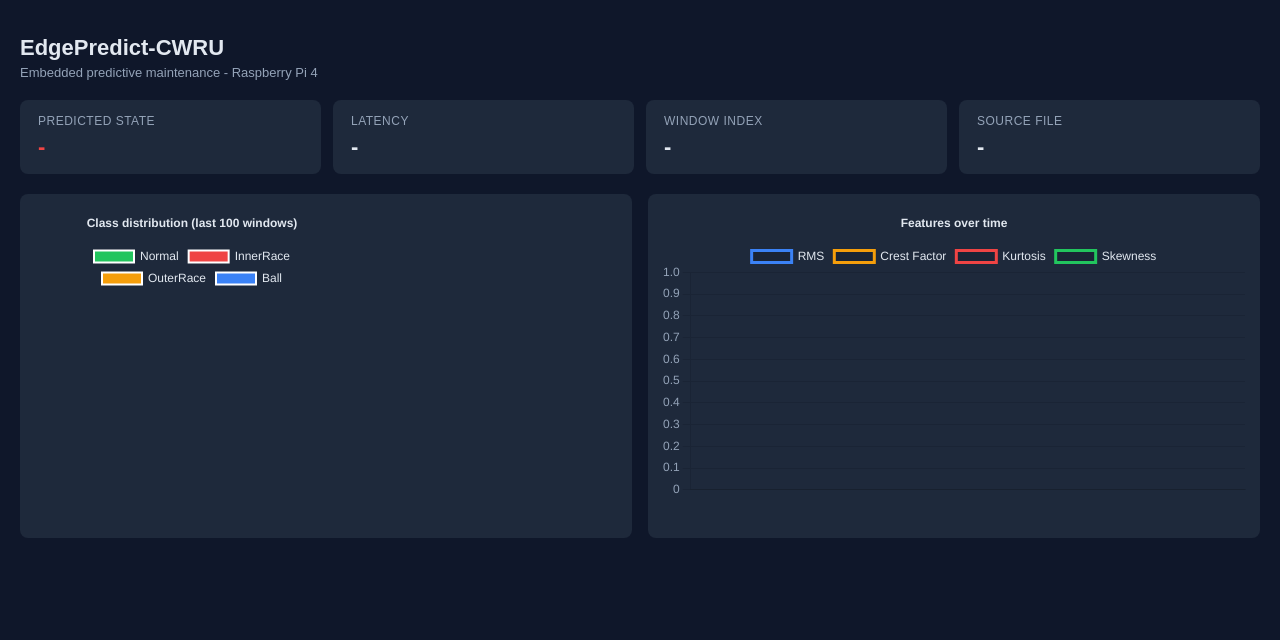
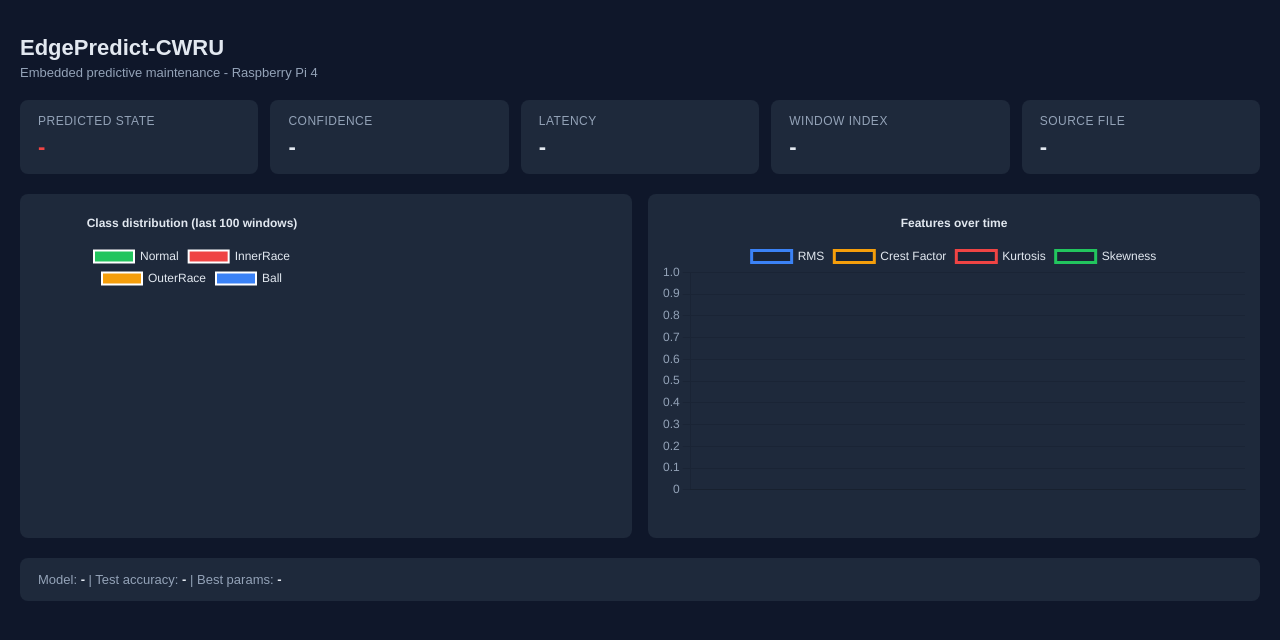
Before and after one commit to HoraEmbedded/edgepredict-cwru, a Flask app: page / in a window 1280 px wide. Shown: the top 640 px of the page. Run offline with Flask 3, Linux system fonts and the light colour scheme; data that the repository does not hold is empty.

Commit message:
feat: update dashboard and app to use tuned model with confidence display

```diff
--- a/src/app.py
+++ b/src/app.py
@@ -1,9 +1,10 @@
 """
 Flask web server exposing EdgePredict state and history as JSON.
-Also serves the dashboard page.
+Serves the dashboard page and provides model metadata.
 """
 
 import os
+import json
 from flask import Flask, jsonify, render_template
 
 from state import SharedState
@@ -13,9 +14,18 @@ from inference_thread import start_inference_thread
 BASE_DIR = os.path.join(os.path.dirname(__file__), "..")
 TEMPLATE_DIR = os.path.join(BASE_DIR, "templates")
 STATIC_DIR = os.path.join(BASE_DIR, "static")
+META_FILE = os.path.join(BASE_DIR, "models", "cwru_model_tuned_meta.json")
 
 app = Flask(__name__, template_folder=TEMPLATE_DIR, static_folder=STATIC_DIR)
 state = SharedState(history_size=100)
+
+
+def load_meta():
+    try:
+        with open(META_FILE, "r") as fp:
+            return json.load(fp)
+    except Exception:
+        return {}
 
 
 @app.route("/")
@@ -33,6 +43,11 @@ def api_history():
     return jsonify(state.get_history())
 
 
+@app.route("/api/model")
+def api_model():
+    return jsonify(load_meta())
+
+
 def main():
     start_inference_thread(state, source_file="105.mat")
     app.run(host="0.0.0.0", port=5000, debug=False, use_reloader=False)
--- a/src/inference_thread.py
+++ b/src/inference_thread.py
@@ -1,5 +1,6 @@
 """
 Background thread running inference in a loop and updating shared state.
+Uses the tuned Random Forest model.
 """
 
 import os
@@ -14,8 +15,8 @@ from features import extract_features
 
 
 BASE_DIR = os.path.join(os.path.dirname(__file__), "..")
-MODEL_FILE = os.path.join(BASE_DIR, "models", "cwru_model.pkl")
-META_FILE = os.path.join(BASE_DIR, "models", "cwru_model_meta.json")
+MODEL_FILE = os.path.join(BASE_DIR, "models", "cwru_model_tuned.pkl")
+META_FILE = os.path.join(BASE_DIR, "models", "cwru_model_tuned_meta.json")
 DATA_DIR = os.path.join(BASE_DIR, "data", "raw")
 
 DEFAULT_FILE = "105.mat"
@@ -37,6 +38,8 @@ def inference_loop(state, stop_event, source_file=DEFAULT_FILE):
     n = windows.shape[0]
 
     print(f"[inference] Loaded {source_file}, windows: {n}")
+    print(f"[inference] Model classes: {meta['classes']}")
+    print(f"[inference] Test accuracy: {meta.get('test_accuracy', 'n/a')}")
 
     idx = 0
     while not stop_event.is_set():
@@ -45,13 +48,16 @@ def inference_loop(state, stop_event, source_file=DEFAULT_FILE):
         t0 = time.perf_counter()
         f = extract_features(window)
         x = np.array([[f["rms"], f["crest_factor"], f["kurtosis"], f["skewness"]]])
-        label = model.predict(x)[0]
+        proba = model.predict_proba(x)[0]
+        label = model.classes_[int(np.argmax(proba))]
+        confidence = float(np.max(proba))
         t1 = time.perf_counter()
         latency_ms = (t1 - t0) * 1000.0
 
         state.update(
             label=str(label),
             features=f,
+            confidence=confidence,
             latency_ms=latency_ms,
             window_index=idx,
             source_file=source_file,
--- a/src/state.py
+++ b/src/state.py
@@ -13,17 +13,19 @@ class SharedState:
         self._latest = {
             "label": None,
             "features": None,
+            "confidence": None,
             "latency_ms": None,
             "window_index": None,
             "source_file": None,
         }
         self._history = deque(maxlen=history_size)
 
-    def update(self, label, features, latency_ms, window_index, source_file):
+    def update(self, label, features, confidence, latency_ms, window_index, source_file):
         with self._lock:
             self._latest = {
                 "label": label,
                 "features": features,
+                "confidence": confidence,
                 "latency_ms": latency_ms,
                 "window_index": window_index,
                 "source_file": source_file,
--- a/templates/index.html
+++ b/templates/index.html
@@ -13,15 +13,8 @@
             margin: 0;
             padding: 20px;
         }
-        h1 {
-            font-size: 22px;
-            margin-bottom: 4px;
-        }
-        .subtitle {
-            color: #94a3b8;
-            font-size: 13px;
-            margin-bottom: 20px;
-        }
+        h1 { font-size: 22px; margin-bottom: 4px; }
+        .subtitle { color: #94a3b8; font-size: 13px; margin-bottom: 20px; }
         .cards {
             display: flex;
             flex-wrap: wrap;
@@ -52,6 +45,7 @@
             display: grid;
             grid-template-columns: 1fr 1fr;
             gap: 16px;
+            margin-bottom: 20px;
         }
         .chart-box {
             background: #1e293b;
@@ -59,6 +53,14 @@
             padding: 12px;
             height: 320px;
         }
+        .meta {
+            background: #1e293b;
+            border-radius: 8px;
+            padding: 14px 18px;
+            font-size: 13px;
+            color: #94a3b8;
+        }
+        .meta span { color: #e2e8f0; font-weight: bold; }
         @media (max-width: 800px) {
             .charts { grid-template-columns: 1fr; }
         }
@@ -72,6 +74,10 @@
         <div class="card">
             <div class="label">Predicted state</div>
             <div class="value" id="label">-</div>
+        </div>
+        <div class="card">
+            <div class="label">Confidence</div>
+            <div class="value" id="confidence">-</div>
         </div>
         <div class="card">
             <div class="label">Latency</div>
@@ -94,6 +100,12 @@
         <div class="chart-box">
             <canvas id="featureChart"></canvas>
         </div>
+    </div>
+
+    <div class="meta" id="meta">
+        Model: <span id="model-classes">-</span> |
+        Test accuracy: <span id="model-acc">-</span> |
+        Best params: <span id="model-params">-</span>
     </div>
 
     <script>
@@ -142,6 +154,8 @@
             labelEl.textContent = state.label || '-';
             labelEl.className = 'value ' + (state.label === 'Normal' ? 'status-normal' : 'status-fault');
 
+            document.getElementById('confidence').textContent =
+                state.confidence ? (state.confidence * 100).toFixed(1) + ' %' : '-';
             document.getElementById('latency').textContent =
                 state.latency_ms ? state.latency_ms.toFixed(2) + ' ms' : '-';
             document.getElementById('window').textContent =
@@ -171,6 +185,23 @@
             featureChart.update();
         }
 
+        async function updateMeta() {
+            try {
+                const m = await (await fetch('/api/model')).json();
+                if (m.classes) {
+                    document.getElementById('model-classes').textContent = m.classes.join(', ');
+                }
+                if (m.test_accuracy !== undefined) {
+                    document.getElementById('model-acc').textContent = (m.test_accuracy * 100).toFixed(2) + ' %';
+                }
+                if (m.best_params) {
+                    const p = m.best_params;
+                    document.getElementById('model-params').textContent =
+                        `n=${p.n_estimators}, depth=${p.max_depth}`;
+                }
+            } catch (e) { /* ignore */ }
+        }
+
         async function refresh() {
             try {
                 const s = await (await fetch('/api/state')).json();
@@ -184,6 +215,7 @@
         }
 
         setInterval(refresh, 1000);
+        updateMeta();
         refresh();
     </script>
 </body>
```
